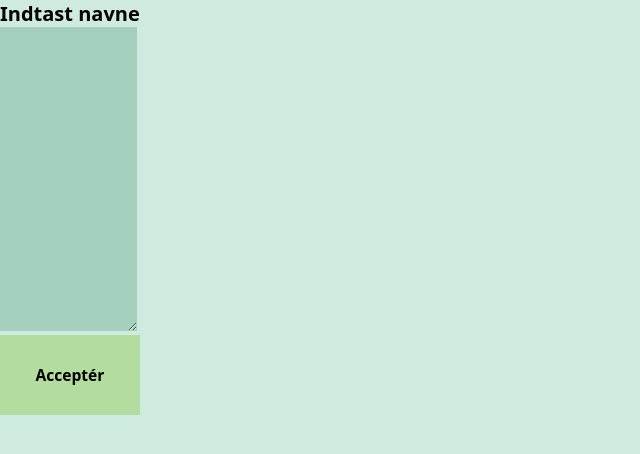
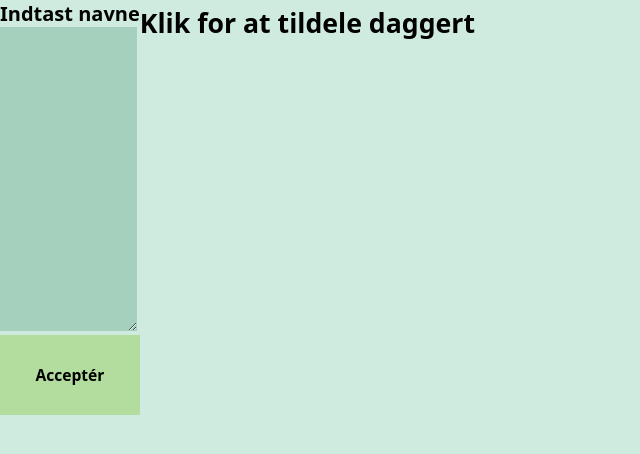
Before and after one commit to jalfd/votetracker, a website with bundled scripts: page static/index.html in a window 1280 px wide. Shown: the whole page, without its empty margins (0-640 px from the left). Built offline with nearby package versions, Linux system fonts and the light colour scheme.

Commit message:
Header on config tiles to notify of click-for-dagger

```diff
--- a/static/index.html
+++ b/static/index.html
@@ -10,7 +10,10 @@
       <textarea id="names-input" rows="20"></textarea>
       <div id="submit"><h3>Acceptér</h3></div>
     </div>
+    <div>
+      <h1>Klik for at tildele daggert</h1>
     <div id="tiles-container"></div>
+    </div>
 
     <script src="config-script.js" type="module"></script>
   </body>
--- a/static/style.css
+++ b/static/style.css
@@ -76,6 +76,6 @@
         margin-bottom: 5px;
       }
 
-      #tiles-header {
+      h1:has(+ #tiles-container) {
         text-align: center;
       }
```
